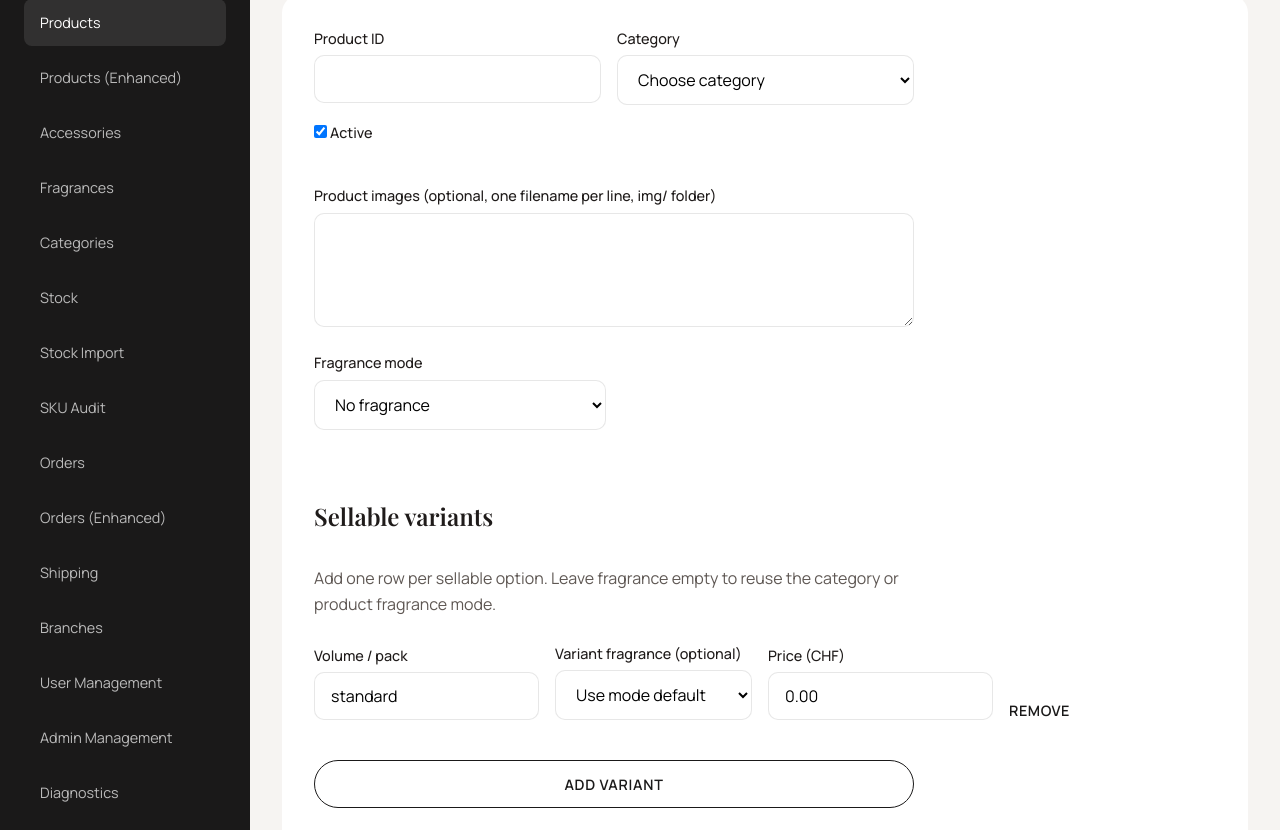
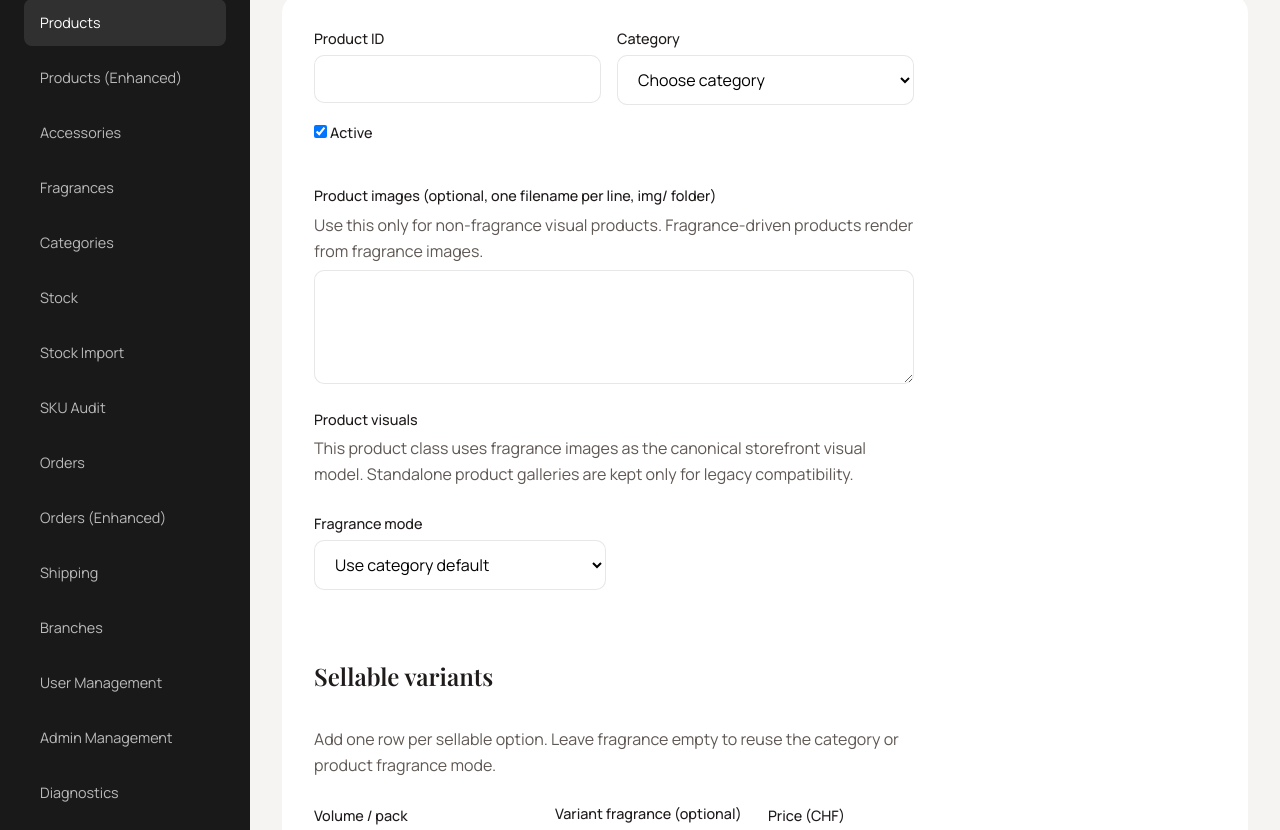
Before and after one commit to evgenss79/nichechome_release_1.04.2026, a PHP site: the page made by admin/product-edit.php in a window 1280 px wide. Shown: the part 151-981 px from the top of the page. Run offline with PHP 8.4, Linux system fonts and the light colour scheme; the visitor is signed in with stand-in values (Sample User, id 1).

Commit message:
Implement selector and admin visual-model fixes
Agent-Logs-Url: https://github.com/evgenss79/nichechome_release_1.04.2026/sessions/75cd4270-bd4f-409b-839c-61c236255634

Co-authored-by: evgenss79 <168774075+evgenss79@users.noreply.github.com>

```diff
--- a/admin/product-edit.php
+++ b/admin/product-edit.php
@@ -42,6 +42,35 @@ if (!$isEdit && $productId !== '') {
 $product = $isEdit ? array_merge($defaultProduct, $products[$productId]) : $defaultProduct;
 $translations = $isEdit ? loadEntityTranslations('product', $productId, ['name', 'desc']) : [];
 
+$categorySupportsFragrance = static function (string $categorySlug) use ($categories): bool {
+    if ($categorySlug === '' || !isset($categories[$categorySlug])) {
+        return false;
+    }
+
+    $category = $categories[$categorySlug];
+    if (array_key_exists('has_fragrance', $category) && !$category['has_fragrance']) {
+        return !empty($category['allowed_fragrances']);
+    }
+
+    return !empty($category['allowed_fragrances']) || !empty(allowedFragrances($categorySlug));
+};
+
+$usesFragranceVisualModel = static function (string $categorySlug, string $fragranceMode) use ($categorySupportsFragrance): bool {
+    if ($fragranceMode === 'no_fragrance') {
+        return false;
+    }
+
+    if ($fragranceMode === 'selectable_fragrances' || $fragranceMode === 'fixed_fragrance') {
+        return true;
+    }
+
+    if ($fragranceMode === 'category_default' && $categorySlug === '') {
+        return true;
+    }
+
+    return $categorySupportsFragrance($categorySlug);
+};
+
 if ($_SERVER['REQUEST_METHOD'] === 'POST') {
     $postedId = trim($_POST['product_id'] ?? '');
     $originalId = trim($_POST['original_id'] ?? '');
@@ -58,8 +87,14 @@ if ($_SERVER['REQUEST_METHOD'] === 'POST') {
         if ($category === '' || !isset($categories[$category])) {
             $error = 'Please choose a valid category.';
         } else {
+            $fragranceMode = $_POST['fragrance_mode'] ?? 'category_default';
+            $shouldUseFragranceVisuals = $usesFragranceVisualModel($category, $fragranceMode);
             $invalidImages = [];
+            $imagesFieldWasSubmitted = array_key_exists('images', $_POST);
+            $images = [];
+            if ($imagesFieldWasSubmitted) {
                 $images = normalizeImageFilenameList((string)($_POST['images'] ?? ''), true, $invalidImages);
+            }
 
             $variants = [];
             foreach (($_POST['variants'] ?? []) as $variant) {
@@ -80,17 +115,20 @@ if ($_SERVER['REQUEST_METHOD'] === 'POST') {
             } elseif (empty($variants)) {
                 $error = 'At least one priced variant is required.';
             } else {
-                $fragranceMode = $_POST['fragrance_mode'] ?? 'category_default';
                 $candidate = $isEdit ? $products[$originalId] : [];
                 $fixedFragranceValue = normalizeVariantFragrance((string)($_POST['fixed_fragrance'] ?? ''));
                 $candidate['id'] = $postedId;
                 $candidate['category'] = $category;
                 $candidate['name_key'] = 'product.' . $postedId . '.name';
                 $candidate['desc_key'] = 'product.' . $postedId . '.desc';
+                if ($imagesFieldWasSubmitted) {
                     if (!empty($images)) {
                         $candidate['image'] = $images[0];
                         $candidate['images'] = $images;
                     } else {
+                        unset($candidate['image'], $candidate['images']);
+                    }
+                } elseif (!$shouldUseFragranceVisuals && !$isEdit) {
                     unset($candidate['image'], $candidate['images']);
                 }
                 $candidate['variants'] = array_map(function ($variant) use ($fragranceMode, $fixedFragranceValue) {
@@ -180,6 +218,7 @@ if ($_SERVER['REQUEST_METHOD'] === 'POST') {
 $productName = $productId !== '' ? I18N::t('product.' . $productId . '.name', $productId) : 'New Product';
 $productImages = normalizeImageFilenameList(!empty($product['images']) ? $product['images'] : array_filter([$product['image'] ?? '']));
 $fragranceMode = 'category_default';
+if ($isEdit) {
     if (!empty($product['fragrance'])) {
         $fragranceMode = 'fixed_fragrance';
     } elseif (isset($product['allowed_fragrances']) && is_array($product['allowed_fragrances']) && !empty($product['allowed_fragrances'])) {
@@ -187,6 +226,8 @@ if (!empty($product['fragrance'])) {
     } elseif (array_key_exists('has_fragrance_selector', $product) && !$product['has_fragrance_selector']) {
         $fragranceMode = 'no_fragrance';
     }
+}
+$usesFragranceVisualsForForm = $usesFragranceVisualModel((string)($product['category'] ?? ''), $fragranceMode);
 ?>
 <!DOCTYPE html>
 <html lang="en">
@@ -265,9 +306,18 @@ if (!empty($product['fragrance'])) {
                         </div>
                     </div>
 
-                    <div class="form-group">
+                    <div class="form-group" id="product-images-wrap" <?php echo $usesFragranceVisualsForForm ? 'hidden' : ''; ?>>
                         <label>Product images (optional, one filename per line, img/ folder)</label>
+                        <p class="text-muted">Use this only for non-fragrance visual products. Fragrance-driven products render from fragrance images.</p>
                         <textarea name="images" rows="4"><?php echo htmlspecialchars(implode("\n", $productImages)); ?></textarea>
+                    </div>
+
+                    <div class="form-group" id="product-visual-model-note" <?php echo $usesFragranceVisualsForForm ? '' : 'hidden'; ?>>
+                        <label>Product visuals</label>
+                        <p class="text-muted">This product class uses fragrance images as the canonical storefront visual model. Standalone product galleries are kept only for legacy compatibility.</p>
+                        <?php if (!empty($productImages)): ?>
+                            <p class="text-muted">Stored legacy gallery preserved: <?php echo htmlspecialchars(implode(', ', $productImages)); ?></p>
+                        <?php endif; ?>
                     </div>
 
                     <div class="form-row">
@@ -361,14 +411,48 @@ if (!empty($product['fragrance'])) {
             const container = document.getElementById('variants-container');
             const addButton = document.getElementById('add-variant');
             const fragranceMode = document.getElementById('fragrance-mode');
+            const categorySelect = document.querySelector('select[name="category"]');
             const fixedWrap = document.getElementById('fixed-fragrance-wrap');
             const allowedWrap = document.getElementById('allowed-fragrances-wrap');
+            const productImagesWrap = document.getElementById('product-images-wrap');
+            const productVisualModelNote = document.getElementById('product-visual-model-note');
+            const fragranceCapableCategories = <?php
+                $fragranceCapableCategories = [];
+                foreach ($categories as $categorySlug => $categoryData) {
+                    if ($categorySupportsFragrance($categorySlug)) {
+                        $fragranceCapableCategories[] = $categorySlug;
+                    }
+                }
+                echo json_encode(array_values($fragranceCapableCategories));
+            ?>;
             let index = <?php echo count($product['variants'] ?? []); ?>;
+
+            function categorySupportsFragrance(categorySlug) {
+                return fragranceCapableCategories.includes(categorySlug);
+            }
+
+            function shouldUseFragranceVisualModel() {
+                const mode = fragranceMode.value;
+                if (mode === 'no_fragrance') {
+                    return false;
+                }
+                if (mode === 'selectable_fragrances' || mode === 'fixed_fragrance') {
+                    return true;
+                }
+                if (mode === 'category_default' && !categorySelect.value) {
+                    return true;
+                }
+
+                return categorySupportsFragrance(categorySelect.value);
+            }
 
             function toggleFragranceFields() {
                 const mode = fragranceMode.value;
                 fixedWrap.style.display = mode === 'fixed_fragrance' ? '' : 'none';
                 allowedWrap.style.display = mode === 'selectable_fragrances' ? '' : 'none';
+                const usesFragranceVisualModel = shouldUseFragranceVisualModel();
+                productImagesWrap.hidden = usesFragranceVisualModel;
+                productVisualModelNote.hidden = !usesFragranceVisualModel;
             }
 
             function createVariantRow() {
@@ -410,6 +494,7 @@ if (!empty($product['fragrance'])) {
                 }
             });
             fragranceMode.addEventListener('change', toggleFragranceFields);
+            categorySelect.addEventListener('change', toggleFragranceFields);
             toggleFragranceFields();
         }());
     </script>
--- a/data/catalog_version.json
+++ b/data/catalog_version.json
@@ -1,4 +1,4 @@
 {
-    "version": 1775081635,
-    "updated_at": "2026-04-01 22:13:52"
+    "version": 1775090291,
+    "updated_at": "2026-04-02 00:38:08"
 }
--- a/includes/footer.php
+++ b/includes/footer.php
@@ -13,10 +13,10 @@ $footerCategories = getFooterCategories();
                 <h4><?php echo I18N::t('footer.catalogTitle', 'Catalog'); ?></h4>
                 <ul>
                     <li><a href="catalog.php?lang=<?php echo $currentLang; ?>"><?php echo I18N::t('nav.catalog', 'Catalog'); ?></a></li>
-                    <?php foreach ($footerCategories as $slug => $category): ?>
+                    <?php foreach ($footerCategories as $footerSlug => $footerCategory): ?>
                         <li>
-                            <a href="<?php echo htmlspecialchars(getCategoryUrl($slug, $category, $currentLang)); ?>">
-                                <?php echo I18N::t('category.' . $slug . '.name', ucfirst(str_replace('_', ' ', $slug))); ?>
+                            <a href="<?php echo htmlspecialchars(getCategoryUrl($footerSlug, $footerCategory, $currentLang)); ?>">
+                                <?php echo I18N::t('category.' . $footerSlug . '.name', ucfirst(str_replace('_', ' ', $footerSlug))); ?>
                             </a>
                         </li>
                     <?php endforeach; ?>
--- a/includes/header.php
+++ b/includes/header.php
@@ -42,10 +42,10 @@ $navigationCategories = getNavigationCategories();
                         </a>
                         <div class="mega-panel mega-panel--catalog">
                             <ul class="mega-panel__list">
-                                <?php foreach ($navigationCategories as $slug => $category): ?>
+                                <?php foreach ($navigationCategories as $navSlug => $navCategory): ?>
                                     <li>
-                                        <a href="<?php echo htmlspecialchars(getCategoryUrl($slug, $category, $currentLang)); ?>">
-                                            <?php echo I18N::t('category.' . $slug . '.name', ucfirst(str_replace('_', ' ', $slug))); ?>
+                                        <a href="<?php echo htmlspecialchars(getCategoryUrl($navSlug, $navCategory, $currentLang)); ?>">
+                                            <?php echo I18N::t('category.' . $navSlug . '.name', ucfirst(str_replace('_', ' ', $navSlug))); ?>
                                         </a>
                                     </li>
                                 <?php endforeach; ?>
```
Also changed, not shown: docs/ADMIN_CATEGORY_PRODUCT_MANAGEMENT.md (+15 -1 lines), docs/CANONICAL_IMAGE_FOLDER_RULE.md (+3 -1 lines), docs/CATEGORY_PRODUCT_IMAGE_PRICING_STOCK_FIXES.md (+15 -0 lines), tests/test_admin_product_image_optional.php (+22 -2 lines), tests/test_legacy_selector_runtime_regression.php (added, +52 -0 lines). Lines whose indentation alone changed are shown as unchanged.
